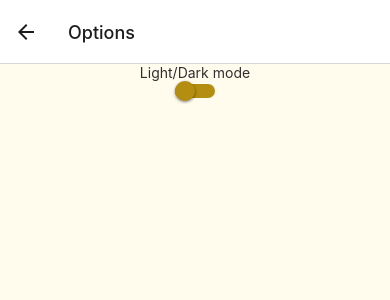
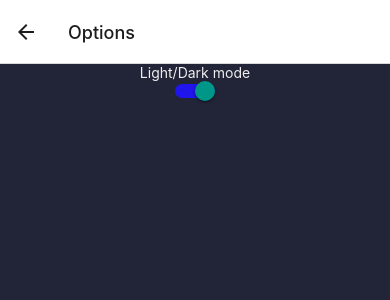
Before and after one commit to JoshuaCleverley/Mobile-Game, a React Native app: screen /Options in a window 390 px wide. Shown: the top 300 px of the page. Built offline with nearby package versions, Linux system fonts and the light colour scheme.

Commit message:
Functional dark mode across application

```diff
--- a/App.tsx
+++ b/App.tsx
@@ -15,13 +15,16 @@ import AscensionScreen from './src/Screens/Game/AscensionScreen';
 import MainGameScreen from './src/Screens/Game/MainGameScreen';
 import UpgradesScreen from './src/Screens/Game/UpgradesScreen';
 
+import { DarkModeContext } from './src/Context/DarkModeContext';
+
 const Stack = createNativeStackNavigator();
 
 function App(): JSX.Element {
     // TODO: Setup dark mode to be saveable and global, and allow it to be changed in the settings page
-    const [isDarkMode, setDarkMode] = useState(true);
+    const [isDarkMode, setIsDarkMode] = useState(true);
 
     return (
+        <DarkModeContext.Provider value={{isDarkMode, setIsDarkMode}}>
             <NavigationContainer>
 
                     {/* Style statusbar with the background colour */}
@@ -58,6 +61,7 @@ function App(): JSX.Element {
                         />
                     </Stack.Navigator>
             </NavigationContainer>
+        </DarkModeContext.Provider>
     );
 }
 
--- /dev/null
+++ b/src/Context/DarkModeContext.tsx
@@ -0,0 +1,6 @@
+import * as React from 'react';
+
+export const DarkModeContext = React.createContext({
+  isDarkMode: false,
+  setIsDarkMode: (value: boolean) => {}
+});
--- a/src/Screens/Game/AscensionScreen.tsx
+++ b/src/Screens/Game/AscensionScreen.tsx
@@ -2,9 +2,11 @@ import { View } from "react-native";
 import { colors } from "../../Style/Colors";
 import { styles } from "../../Style/Styles";
 import { ScreenProps } from "../../Types/ScreenProps";
+import { useContext } from "react";
+import { DarkModeContext } from "../../Context/DarkModeContext";
 
 export default function AscensionScreen({ navigation, route }: ScreenProps) {
-    const isDarkMode = true;
+    const { isDarkMode } = useContext(DarkModeContext);
 
     return (
         <View
--- a/src/Screens/Game/MainGameScreen.tsx
+++ b/src/Screens/Game/MainGameScreen.tsx
@@ -2,9 +2,11 @@ import { View } from "react-native";
 import { colors } from "../../Style/Colors";
 import { styles } from "../../Style/Styles";
 import { ScreenProps } from "../../Types/ScreenProps";
+import { useContext } from "react";
+import { DarkModeContext } from "../../Context/DarkModeContext";
 
 export default function MainGameScreen({ navigation, route }: ScreenProps) {
-    const isDarkMode = true;
+    const { isDarkMode } = useContext(DarkModeContext);
 
     return (
         <View
--- a/src/Screens/Game/UpgradesScreen.tsx
+++ b/src/Screens/Game/UpgradesScreen.tsx
@@ -2,9 +2,11 @@ import { View } from "react-native";
 import { colors } from "../../Style/Colors";
 import { styles } from "../../Style/Styles";
 import { ScreenProps } from "../../Types/ScreenProps";
+import { useContext } from "react";
+import { DarkModeContext } from "../../Context/DarkModeContext";
 
 export default function UpgradesScreen({ navigation, route }: ScreenProps) {
-    const isDarkMode = true;
+    const { isDarkMode } = useContext(DarkModeContext);
 
     return (
         <View
--- a/src/Screens/HomeScreen.tsx
+++ b/src/Screens/HomeScreen.tsx
@@ -9,8 +9,11 @@ import { ScreenProps } from "../Types/ScreenProps";
 import { colors } from '../Style/Colors';
 import { styles } from '../Style/Styles';
 
+import { DarkModeContext } from '../Context/DarkModeContext';
+import { useContext } from 'react';
+
 export default function HomeScreen({ navigation, route }: ScreenProps) {
-    let isDarkMode = true;
+    const { isDarkMode } = useContext(DarkModeContext);
 
     return (
         <View
--- a/src/Screens/InstructionsScreen.tsx
+++ b/src/Screens/InstructionsScreen.tsx
@@ -2,9 +2,11 @@ import { SafeAreaView, ScrollView, Text, View } from "react-native";
 import { colors } from "../Style/Colors";
 import { styles } from "../Style/Styles";
 import { ScreenProps } from "../Types/ScreenProps";
+import { useContext } from "react";
+import { DarkModeContext } from "../Context/DarkModeContext";
 
 export default function InstructionsScreen({ navigation, route }: ScreenProps) {
-    const isDarkMode = true;
+    const { isDarkMode } = useContext(DarkModeContext);
 
     return (
         <SafeAreaView style={styles.container}>
--- a/src/Screens/OptionsScreen.tsx
+++ b/src/Screens/OptionsScreen.tsx
@@ -1,31 +1,31 @@
-import { useState } from "react";
+import { useContext, useState } from "react";
 import { Switch, Text, View } from "react-native";
 import { colors } from "../Style/Colors";
 import { styles } from "../Style/Styles";
 import { ScreenProps } from "../Types/ScreenProps";
 
+import { DarkModeContext } from "../Context/DarkModeContext";
+
 export default function OptionsScreen({ navigation, route }: ScreenProps) {
-    const isDarkMode = true;
-
-    const [isEnabled, setIsEnabled] = useState(false);
-    const toggleSwitch = () => setIsEnabled(previousState => !previousState);
+    const { isDarkMode, setIsDarkMode } = useContext(DarkModeContext);
+    const toggleSwitch = () => setIsDarkMode(!isDarkMode);
 
     return (
         <View
             style={[
             styles.container,
             {
-                backgroundColor: isEnabled ? colors.background.dark: colors.background.light,
+                backgroundColor: isDarkMode ? colors.background.dark: colors.background.light,
             }
         ]}>
-            <Text style={{ color: isEnabled ? colors.text.dark : colors.text.light }}>
+            <Text style={{ color: isDarkMode ? colors.text.dark : colors.text.light }}>
                 Light/Dark mode
             </Text>
             <Switch
                 trackColor={{true: colors.active.dark, false: colors.active.light}}
-                thumbColor={isEnabled ? colors.active.dark : colors.active.light}
+                thumbColor={isDarkMode ? colors.active.dark : colors.active.light}
                 onValueChange={toggleSwitch}
-                value={isEnabled}
+                value={isDarkMode}
             />
         </View>
     );
```
Lines whose indentation alone changed are shown as unchanged.
